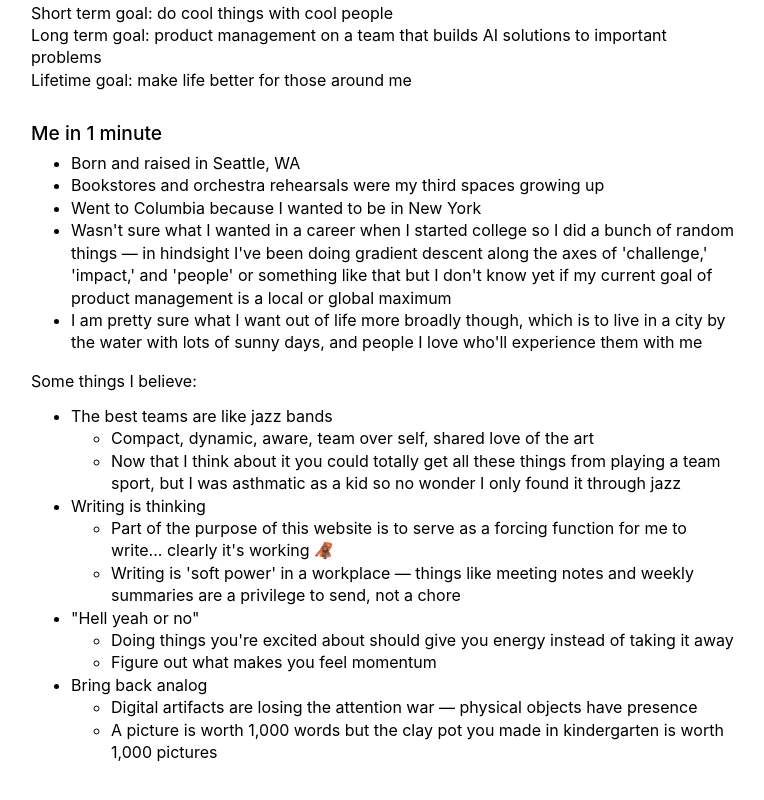
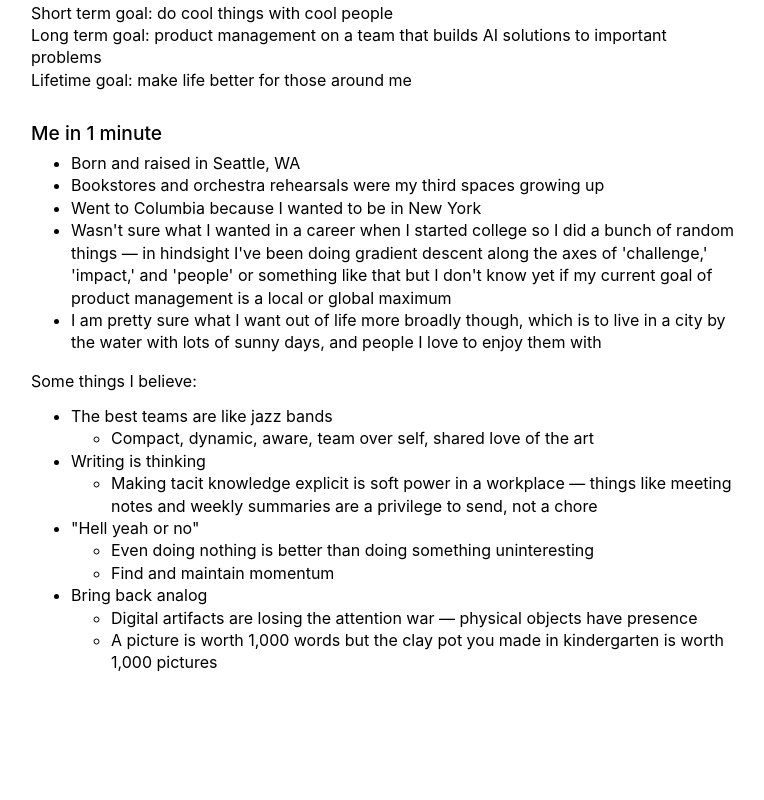
Before and after one commit to clairejyzhang/claire.com, a Next.js app: page /about in a window 1280 px wide. Shown: the part 558-1358 px from the top of the page, without its empty margins (257-1021 px from the left). After the commit the page ends 1293 px from the top, so only its background shows below. Built offline with nearby package versions, Linux system fonts and the light colour scheme.

Commit message:
about page update

```diff
--- a/pages/about.js
+++ b/pages/about.js
@@ -41,7 +41,7 @@ export default function Home() {
             <li>Bookstores and orchestra rehearsals were my third spaces growing up</li>
             <li>Went to Columbia because I wanted to be in New York</li>
             <li>Wasn't sure what I wanted in a career when I started college so I did a bunch of random things — in hindsight I've been doing gradient descent along the axes of 'challenge,' 'impact,' and 'people' or something like that but I don't know yet if my current goal of product management is a local or global maximum</li>
-            <li>I am pretty sure what I want out of life more broadly though, which is to live in a city by the water with lots of sunny days, and people I love who'll experience them with me</li>
+            <li>I am pretty sure what I want out of life more broadly though, which is to live in a city by the water with lots of sunny days, and people I love to enjoy them with</li>
           </ul>
 
           <p>Some things I believe:</p>
@@ -49,17 +49,15 @@ export default function Home() {
             <li>The best teams are like jazz bands</li>
             <ul className={utilStyles.sublist}>
               <li>Compact, dynamic, aware, team over self, shared love of the art</li>
-              <li>Now that I think about it you could totally get all these things from playing a team sport, but I was asthmatic as a kid so no wonder I only found it through jazz</li>
             </ul>
             <li>Writing is thinking</li>
             <ul className={utilStyles.sublist}>
-              <li>Part of the purpose of this website is to serve as a forcing function for me to write... clearly it's working 🦧</li>
-              <li>Writing is 'soft power' in a workplace — things like meeting notes and weekly summaries are a privilege to send, not a chore</li>
+              <li>Making tacit knowledge explicit is soft power in a workplace — things like meeting notes and weekly summaries are a privilege to send, not a chore</li>
             </ul>
             <li>"Hell yeah or no"</li>
             <ul className={utilStyles.sublist}>
-              <li>Doing things you're excited about should give you energy instead of taking it away</li>
-              <li>Figure out what makes you feel momentum</li>
+              <li>Even doing nothing is better than doing something uninteresting</li>
+              <li>Find and maintain momentum</li>
             </ul>
             <li>Bring back analog</li>
             <ul className={utilStyles.sublist}>
```
